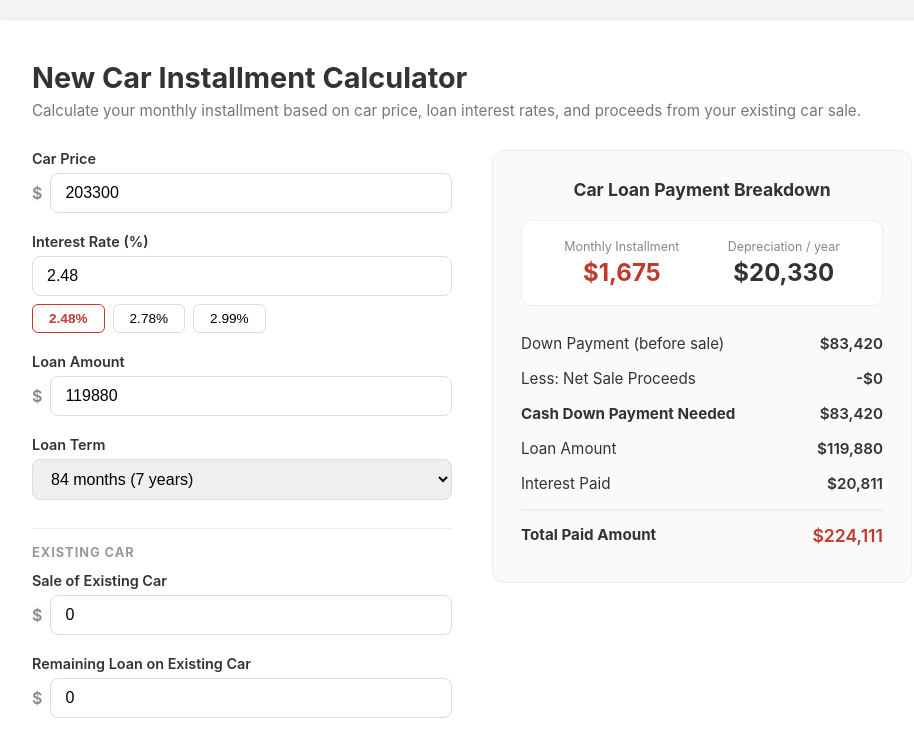
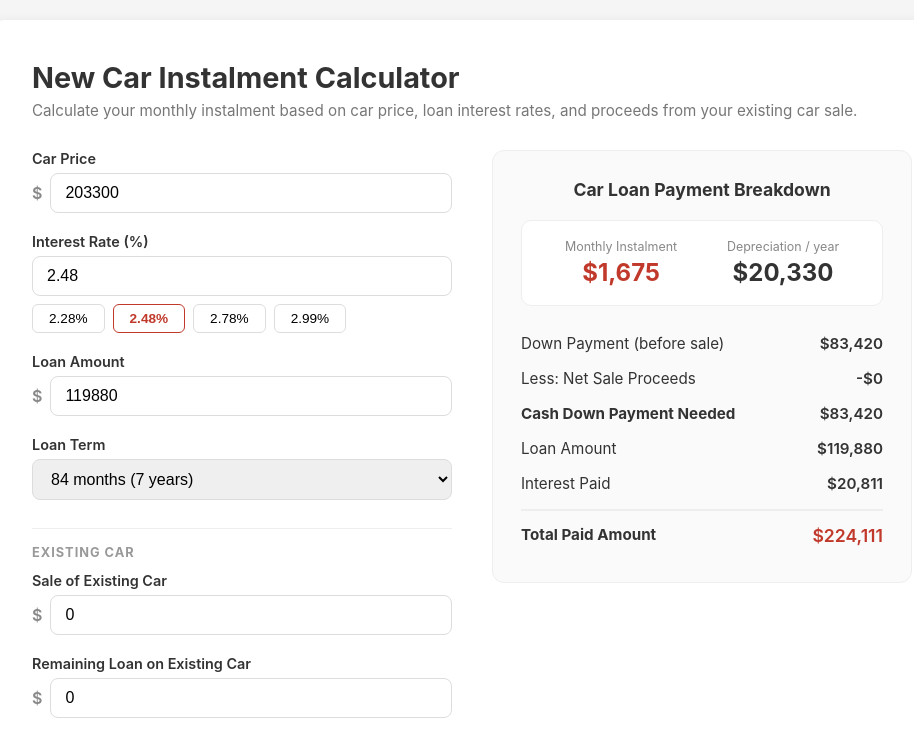
Before and after one commit to csjdraj84/New-Car-Installment-Calculator, a plain HTML site: page index.html in a window 1280 px wide. Shown: the whole page, without its empty margins (168-1082 px from the left). Drawn offline with Linux system fonts and the light colour scheme.

Commit message:
Correct spelling of 'Instalment' in index.html

```diff
--- a/index.html
+++ b/index.html
@@ -3,7 +3,7 @@
 <head>
 <meta charset="UTF-8">
 <meta name="viewport" content="width=device-width, initial-scale=1.0">
-<title>New Car Installment Calculator</title>
+<title>New Car Instalment Calculator</title>
 <style>
   * { margin: 0; padding: 0; box-sizing: border-box; }
   body { font-family: -apple-system, BlinkMacSystemFont, 'Segoe UI', Roboto, sans-serif; background: #f5f5f5; color: #333; padding: 20px; }
@@ -42,13 +42,13 @@
 </head>
 <body>
 <div class="container">
-  <h1>New Car Installment Calculator</h1>
-  <p class="subtitle">Calculate your monthly installment based on car price, loan interest rates, and proceeds from your existing car sale.</p>
+  <h1>New Car Instalment Calculator</h1>
+  <p class="subtitle">Calculate your monthly instalment based on car price, loan interest rates, and proceeds from your existing car sale.</p>
   <div class="layout">
     <div class="inputs">
       <div class="field"><label>Car Price</label><div class="field-row"><span class="prefix">$</span><input type="number" id="carPrice" value="203300"></div></div>
       <div class="field"><label>Interest Rate (%)</label><input type="number" id="interestRate" value="2.48" step="0.01">
-        <div class="rate-buttons"><button class="rate-btn active" onclick="setRate(2.48)">2.48%</button><button class="rate-btn" onclick="setRate(2.78)">2.78%</button><button class="rate-btn" onclick="setRate(2.99)">2.99%</button></div>
+        <div class="rate-buttons"><button class="rate-btn" onclick="setRate(2.28)">2.28%</button><button class="rate-btn active" onclick="setRate(2.48)">2.48%</button><button class="rate-btn" onclick="setRate(2.78)">2.78%</button><button class="rate-btn" onclick="setRate(2.99)">2.99%</button></div>
       </div>
       <div class="field"><label>Loan Amount</label><div class="field-row"><span class="prefix">$</span><input type="number" id="loanAmt" value="119880"></div></div>
       <div class="field"><label>Loan Term</label><select id="loanTerm"><option value="60">60 months (5 years)</option><option value="72">72 months (6 years)</option><option value="84" selected>84 months (7 years)</option></select></div>
@@ -61,7 +61,7 @@
       <div class="results-card">
         <h2>Car Loan Payment Breakdown</h2>
         <div class="highlight-row">
-          <div class="highlight-item"><div class="label">Monthly Installment</div><div class="value" id="rMonthly">$0</div></div>
+          <div class="highlight-item"><div class="label">Monthly Instalment</div><div class="value" id="rMonthly">$0</div></div>
           <div class="highlight-item"><div class="label">Depreciation / year</div><div class="value dark" id="rDepreciation">$0</div></div>
         </div>
         <div class="net-sale" id="netSaleSection" style="display:none;">
```
